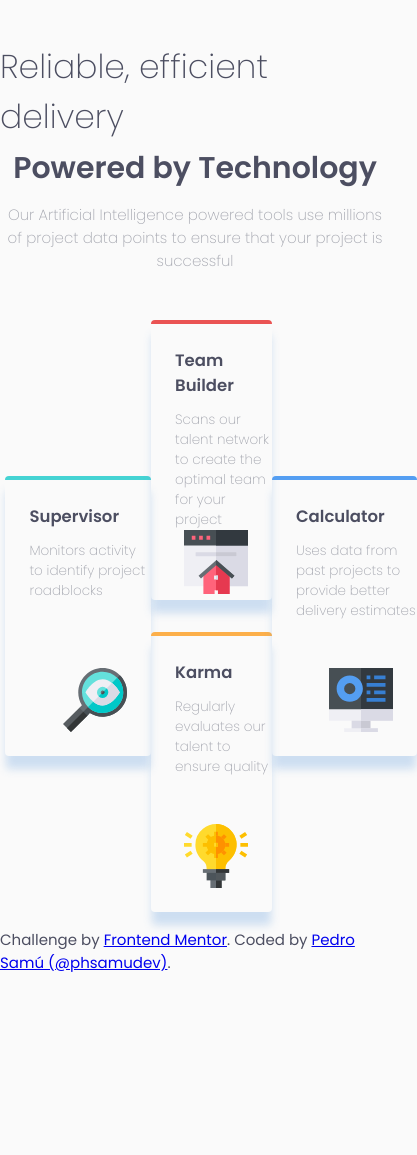
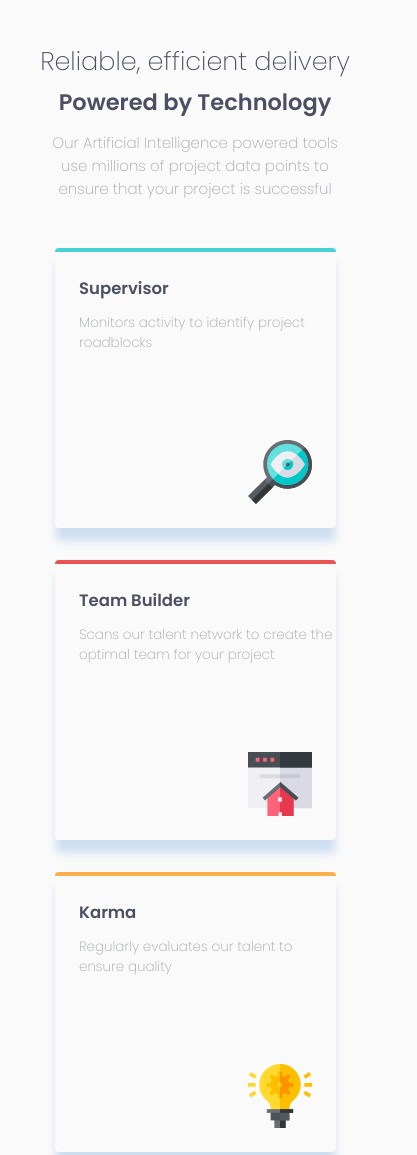
Before and after one commit to phsamudev/fe-mentor-challenge-1, a plain HTML site: page index.html in a window 390 px wide. Shown: the top 1155 px of the page, 417 px wide, since content can reach past the window. Before the commit the page ends 974 px from the top, so only its background shows below. Drawn offline with Linux system fonts and the light colour scheme.

Commit message:
Mobile version

```diff
--- a/styles.css
+++ b/styles.css
@@ -38,6 +38,7 @@ header {
     display: flex;
     flex-direction: column;
     margin-bottom: 32px;
+    text-align: center;
 }
 
 header .title {
@@ -86,7 +87,7 @@ header .description {
 
 .card {
     height: 280px;
-    width: 100%;
+    width: 90%;
     border-radius: 4px;
     border-top: 4px solid;
     box-shadow: 0px 14px 9px -1px hsla(212, 65%, 64%, 0.3);
@@ -136,3 +137,27 @@ footer {
     display: flex;
     justify-content: center;
 }
+
+@media (max-width: 675px) {
+    header .title {
+        font-size: 1.7rem;
+    }
+
+    header .subtitle {
+        font-size: 1.5rem;
+    }
+
+    header .description {
+        width: 80%;
+    }
+
+    .cards {
+        flex-direction: column;
+    }
+
+    footer {
+        margin: 0 auto;
+        margin-top: 32px;
+        width: 80%;
+    }
+}
```
